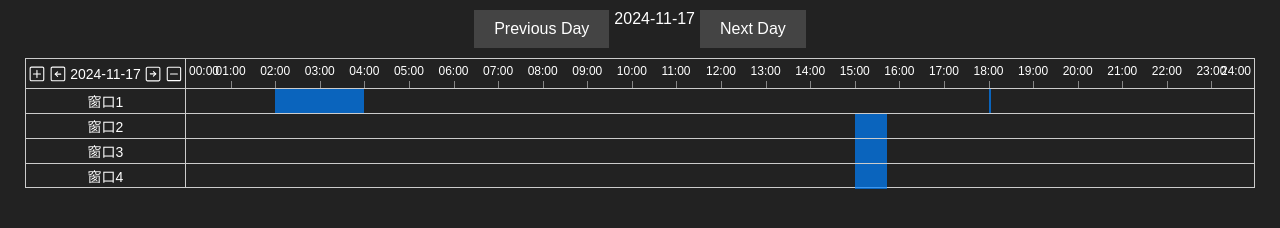
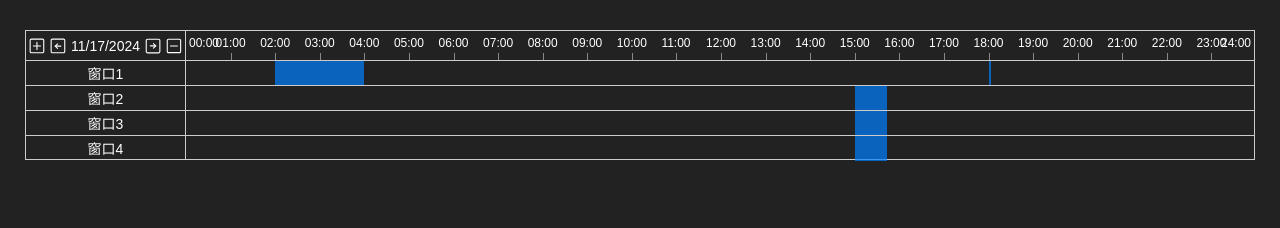
Before and after one commit to InhamiRei/ihm-TimeSlider, a website built with webpack: page src/index.html in a window 1280 px wide. Built offline with nearby package versions, Linux system fonts and the light colour scheme.

Commit message:
🔥 Fixed issue # 2024-12-10 14:33
1. 将获取元素方法提取
2. 修改demo的样式
3. 修改显示当前日期时间

```diff
--- a/src/components/timeSlider.js
+++ b/src/components/timeSlider.js
@@ -1,9 +1,9 @@
-import { createElement } from "../utils/common.js";
+import { createElement, getContainer } from "../utils/common.js";
 import { plusSVG, prevDaySVG, nextDaySVG, minusSVG } from "./svg.js";
 
 export default class ihm_TimeSlider {
   constructor(config) {
-    this.container = this.getContainer(config.id);
+    this.container = getContainer(config.id);
     this.date = new Date(config.curDay); // 当前显示的日期
     this.data = config.data; // 录像数据
 
@@ -19,15 +19,6 @@ export default class ihm_TimeSlider {
     this.onSegmentContextMenu = config.rtClick || null; // 右键事件回调
 
     this.render();
-  }
-
-  // 获取元素
-  getContainer(id) {
-    const container = document.getElementById(id);
-    if (!container) {
-      throw new Error(`Container ${id} not found`);
-    }
-    return container;
   }
 
   // 主渲染方法
@@ -84,7 +75,7 @@ export default class ihm_TimeSlider {
     infoContainer.innerHTML = `
       ${plusSVG()}
       ${prevDaySVG(() => this.prevDay())}
-      <span style="font-size: 14px; color: #fff;">2024-11-17</span>
+      <span style="font-size: 14px; color: #fff;">${this.date.toLocaleDateString()}</span>
       ${nextDaySVG()}
       ${minusSVG()}
     `;
--- a/src/index.html
+++ b/src/index.html
@@ -16,35 +16,14 @@
         color: #fff;
         font-family: Arial, sans-serif;
       }
-      #controls {
-        display: flex;
-        justify-content: center;
-        margin: 10px 0;
-      }
-      button {
-        margin: 0 5px;
-        padding: 10px 20px;
-        font-size: 16px;
-        background-color: #444;
-        color: white;
-        border: none;
-        cursor: pointer;
-      }
-      button:hover {
-        background-color: #555;
-      }
-      #timeline {
+      #timeSlider {
         position: relative;
         width: 100%;
+        margin-top: 30px;
       }
     </style>
   </head>
   <body>
-    <div id="controls">
-      <button id="prev-day">Previous Day</button>
-      <span id="current-day">2024-11-17</span>
-      <button id="next-day">Next Day</button>
-    </div>
     <div id="timeSlider"></div>
     <script type="module">
       import ihm_TimeSlider from "./components/timeSlider.js";
@@ -84,19 +63,6 @@
 
       // 初始化时间轴组件
       const timeline = new ihm_TimeSlider(config);
-
-      // 设置日期变更回调
-      timeline.setDateChangeCallback((dateStr) => {
-        document.getElementById("current-day").textContent = dateStr;
-      });
-
-      // 按钮绑定
-      document.getElementById("prev-day").addEventListener("click", () => {
-        timeline.prevDay();
-      });
-      document.getElementById("next-day").addEventListener("click", () => {
-        timeline.nextDay();
-      });
     </script>
   </body>
 </html>
--- a/src/utils/common.js
+++ b/src/utils/common.js
@@ -5,3 +5,12 @@ export const createElement = (tag, className, styles = {}) => {
   Object.assign(element.style, styles);
   return element;
 };
+
+// 获取元素
+export const getContainer = (id) => {
+  const container = document.getElementById(id);
+  if (!container) {
+    throw new Error(`Container ${id} not found`);
+  }
+  return container;
+};
```
